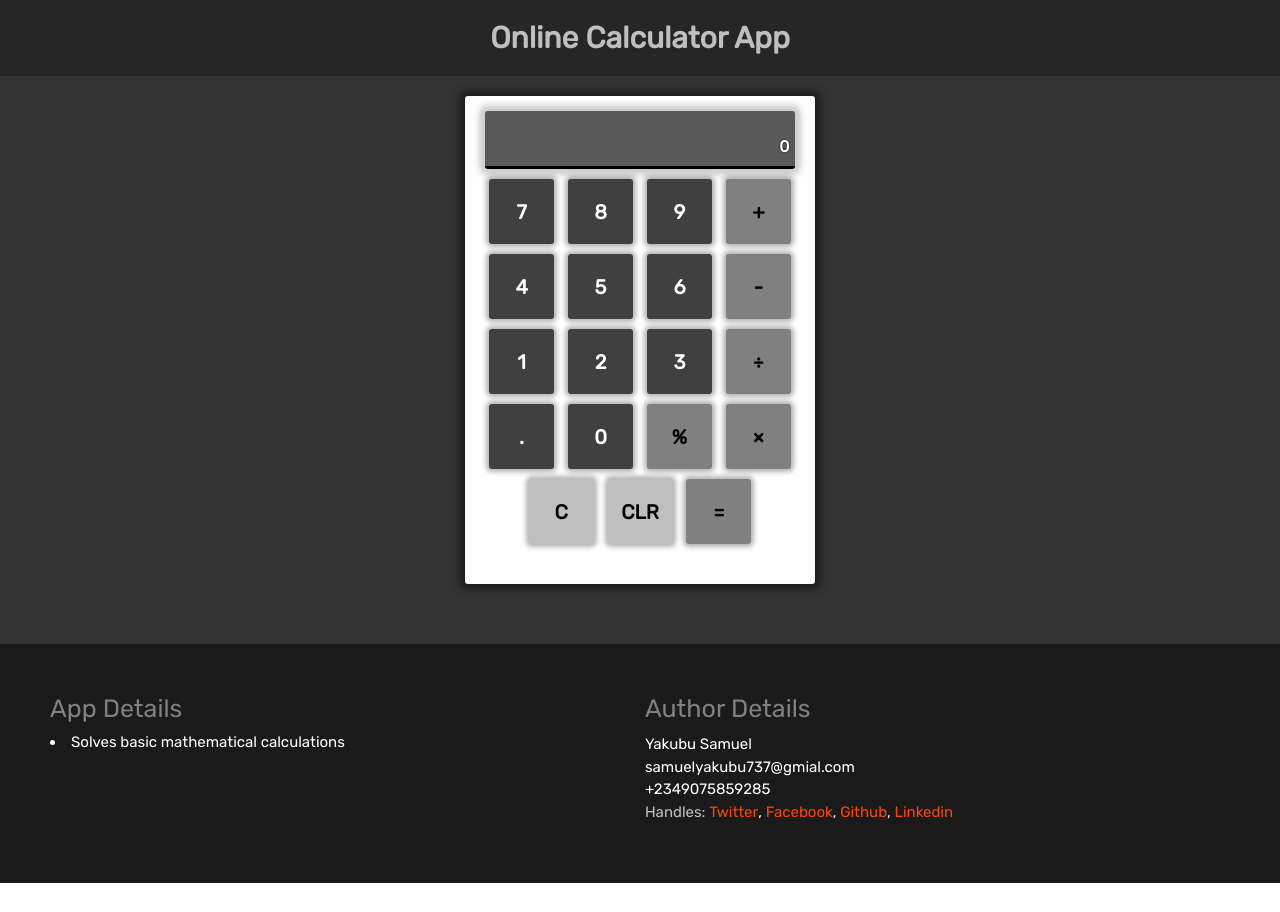
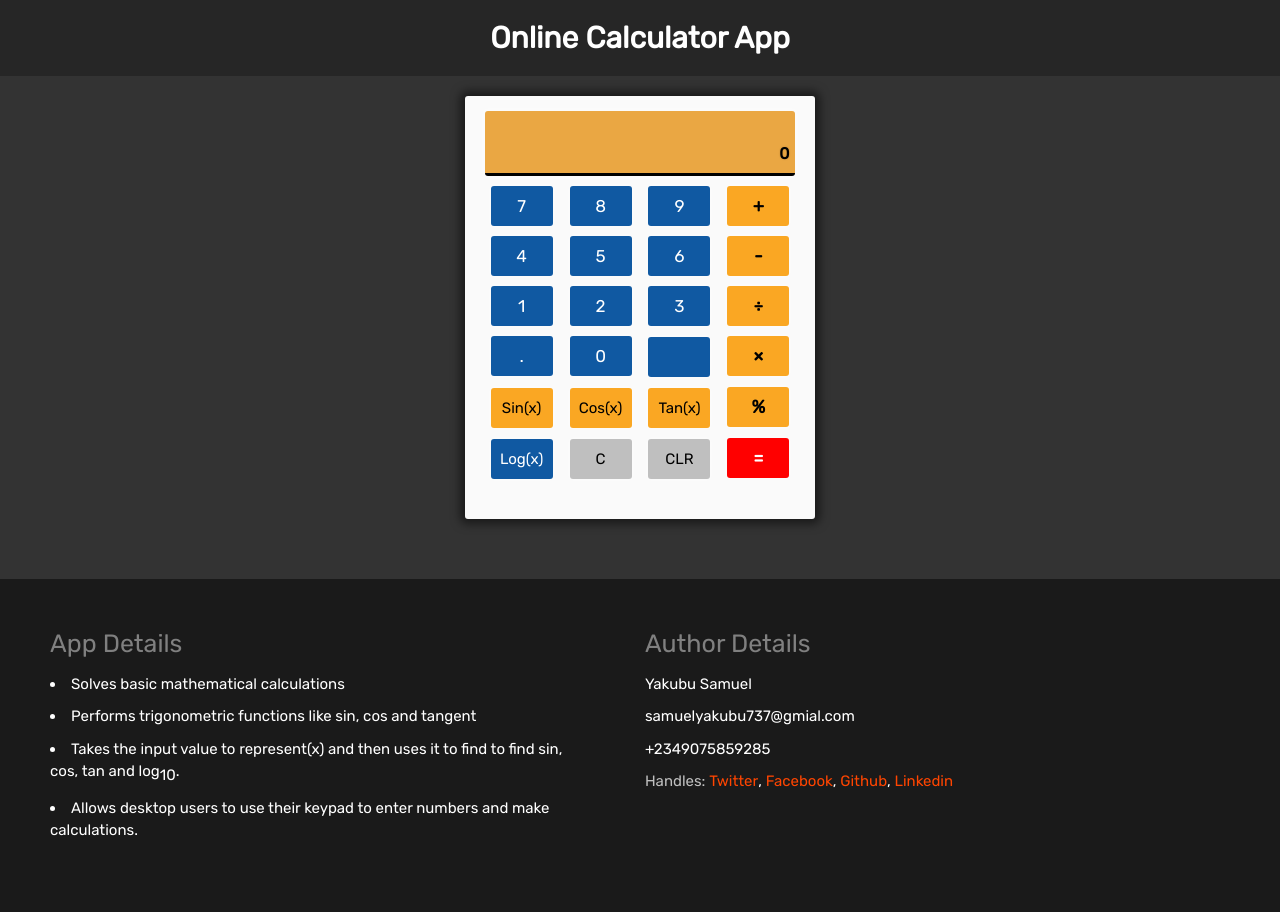
Before and after one commit to chiefcipher/online-calculator, a website: page index.html in a window 1280 px wide. Before the commit the page ends 883 px from the top, so only its background shows below. Drawn offline with Linux system fonts and the light colour scheme.

Commit message:
Made major improvements to calculator coloring, functions and layout

```diff
--- a/css/main-light.css
+++ /dev/null
@@ -1,198 +0,0 @@
-/*
-@mixin respond-minimum-small {
-    @media (max-width : 170px ) { @content ; } ;
-} */
-*,
-*::before,
-*::after {
-  margin: 0;
-  padding: 0;
-  box-sizing: border-box;
-  font-family: inherit;
-  font-size: inherit; }
-
-html {
-  font-size: 62.5%;
-  font-family: 'Rubik' , 'Roboto' , 'Montserrat'; }
-  @media (max-width: 500px) {
-    html {
-      font-size: 55%; } }
-  @media (max-width: 400px) {
-    html {
-      font-size: 50%; } }
-  @media (max-width: 300px) {
-    html {
-      font-size: 40%; } }
-  @media (max-width: 240px) {
-    html {
-      font-size: 30%; } }
-
-@font-face {
-  font-family: 'Rubik';
-  src: url("../../fonts/Rubik/static/Rubik-Regular.ttf"); }
-
-@font-face {
-  font-family: 'Montserrat';
-  src: url("../../fonts/Montserrat/Montserrat-Regular.ttf"); }
-
-@font-face {
-  font-family: 'Roboto';
-  src: url("../../fonts/Roboto/Roboto-Regular.ttf"); }
-
-.header__text {
-  font-weight: 100;
-  font-size: 3rem;
-  color: #bfbfbf; }
-
-.main {
-  font-weight: 600;
-  font-size: 2rem; }
-
-.btn--number {
-  color: #fff; }
-
-.footer {
-  color: #fff; }
-  .footer__title {
-    color: gray;
-    font-size: 2.5rem; }
-  .footer .author {
-    font-size: 1.5rem;
-    line-height: 1.5;
-    font-weight: 200;
-    word-wrap: break-word; }
-    .footer .author__socials span {
-      color: #bfbfbf; }
-  .footer ul {
-    font-size: 1.5rem; }
-  .footer a {
-    text-decoration: none; }
-
-.u-center-text {
-  text-align: center; }
-
-.btn {
-  outline: none;
-  border: none;
-  width: 6.5rem;
-  height: 6.5rem;
-  text-align: center;
-  border-radius: 3px;
-  -webkit-border-radius: 3px;
-  -moz-border-radius: 3px;
-  -ms-border-radius: 3px;
-  -o-border-radius: 3px;
-  box-shadow: 0 0 0.5rem 0.3rem rgba(0, 0, 0, 0.3);
-  transition: outline .1s linear;
-  -webkit-transition: outline .1s linear;
-  -moz-transition: outline .1s linear;
-  -ms-transition: outline .1s linear;
-  -o-transition: outline .1s linear;
-  font-weight: 600;
-  font-size: 2rem; }
-  .btn:hover {
-    outline: 0.3rem solid #000;
-    outline-offset: .3rem; }
-  .btn--number {
-    background: #404040; }
-  .btn--operator {
-    background: gray; }
-  .btn--control {
-    background: #bfbfbf; }
-
-.main {
-  width: 100%;
-  padding: 2rem  0;
-  height: fit-content;
-  background: #333333; }
-  .main__wrap {
-    width: 35rem;
-    margin: 0 auto;
-    margin-bottom: 4rem;
-    padding: 1.5rem 2rem 4rem;
-    font-size: 1.6rem;
-    background: #fff;
-    border-radius: .3rem;
-    -webkit-border-radius: .3rem;
-    -moz-border-radius: .3rem;
-    -ms-border-radius: .3rem;
-    -o-border-radius: .3rem;
-    box-shadow: 0 0 1rem 0.5rem rgba(0, 0, 0, 0.5); }
-    .main__wrap .display {
-      background: #595959;
-      text-align: right;
-      padding: 1rem .5rem;
-      border-radius: 3px;
-      -webkit-border-radius: 3px;
-      -moz-border-radius: 3px;
-      -ms-border-radius: 3px;
-      -o-border-radius: 3px;
-      margin-bottom: 1rem;
-      box-shadow: 0 0 0.6rem 0.6rem rgba(0, 0, 0, 0.2);
-      border-bottom: 0.3rem solid #000; }
-      .main__wrap .display:hover {
-        transform: scale(1) translateY(-0.3rem); }
-      .main__wrap .display__history {
-        color: #404040;
-        height: 1em; }
-      .main__wrap .display__output {
-        color: #fff;
-        text-shadow: 0 0 0.2rem black;
-        letter-spacing: .5px; }
-
-.buttons-holder {
-  width: 100%;
-  margin: 0 auto; }
-  .buttons-holder p:not(:last-child) {
-    margin-bottom: 1rem; }
-  .buttons-holder p button:not(:last-child) {
-    margin-right: 1rem; }
-
-.footer {
-  width: 100%;
-  background: #1a1a1a;
-  padding: 5rem 5rem;
-  font-size: 2rem; }
-  .footer__title {
-    margin-bottom: 1rem; }
-  .footer ul {
-    list-style-position: inside; }
-  .footer a {
-    text-decoration: none; }
-  .footer .profile-link:link,
-  .footer .profile-link:visited {
-    color: orangered;
-    font-weight: 500;
-    display: inline-block; }
-  .footer .profile-link:hover {
-    color: rgba(255, 255, 255, 0.85); }
-
-.row {
-  margin-bottom: 1rem;
-  display: block; }
-  .row .col-1-of-2 {
-    display: inline-block;
-    width: 45%;
-    vertical-align: top; }
-    .row .col-1-of-2:not(:last-child) {
-      margin-right: 5%; }
-
-.header {
-  padding: 2rem 3rem;
-  background: #262626; }
-  .header__text {
-    transition: transform  .3s linear;
-    -webkit-transition: transform  .3s linear;
-    -moz-transition: transform  .3s linear;
-    -ms-transition: transform  .3s linear;
-    -o-transition: transform  .3s linear;
-    cursor: pointer; }
-    .header__text:hover {
-      transform: translateY(-0.5rem) scale(1.1);
-      -webkit-transform: translateY(-0.5rem) scale(1.1);
-      -moz-transform: translateY(-0.5rem) scale(1.1);
-      -ms-transform: translateY(-0.5rem) scale(1.1);
-      -o-transform: translateY(-0.5rem) scale(1.1); }
-
-body {
-  overflow-x: hidden; }
--- a/index.html
+++ b/index.html
@@ -11,6 +11,7 @@
                 <link href="https://fonts.googleapis.com/css2?family=Montserrat&family=Roboto&family=Rubik&display=swap" rel="stylesheet">
                 <script src='js_scripts/mains_script.js' defer></script>
                 <script src='js_scripts/trig_functions.js' defer></script>
+                <script src='js_scripts/keyboardevents.js' defer></script>
             </head>
             <body>
                 <section class='header u-center-text'>
@@ -31,35 +32,41 @@
                         </div>
                         <div class='buttons-holder u-center-text' id="calc_buttons">
                             <p>
-                            <button id='7' class='btn btn--number'>7</button>
-                            <button id='8' class='btn btn--number '>8</button>
-                            <button id='9' class='btn btn--number '>9</button>
-                            <button id='+' class='btn btn--operator'>+</button>
+                            <button id='7' class='btn btn--number btn--number-7'>7</button>
+                            <button id='8' class='btn btn--number btn--number-8'>8</button>
+                            <button id='9' class='btn btn--number btn--number-9'>9</button>
+                            <button id='+' class='btn btn--operator btn--operator-plus'>+</button>
                             </p>
                             <p>
-                            <button id='4' class='btn btn--number'>4</button>
-                            <button id='5' class='btn btn--number '>5</button>
-                            <button id='6' class='btn btn--number '>6 </button>
-                            <button id='-' class='btn btn--operator'>-</button>
+                            <button id='4' class='btn btn--number btn--number-4'>4</button>
+                            <button id='5' class='btn btn--number btn--number-5'>5</button>
+                            <button id='6' class='btn btn--number btn--number-6'>6 </button>
+                            <button id='-' class='btn btn--operator btn--operator-minus'>-</button>
                             </p>
                             <p>
-                            <button id='1' class='btn btn--number '>1</button>
-                            <button id='2' class='btn btn--number '>2 </button>
-                            <button id='3' class='btn btn--number'>3</button>
-                            <button id='/' class='btn btn--operator'>&#247</button>
+                            <button id='1' class='btn btn--number btn--number-1'>1</button>
+                            <button id='2' class='btn btn--number btn--number-2'>2 </button>
+                            <button id='3' class='btn btn--number btn--number-3'>3</button>
+                            <button id='/' class='btn btn--operator btn--operator-divide'>&#247</button>
                             </p>
                             <p>
-                            <button id='.' class='btn btn--number'>. </button>
-                            <button id='0' class='btn btn--number '>0</button>
-                            <button id='%' class='btn btn--operator'>%</button>
-                            <button id='*' class='btn btn--operator'>&times</button>
+                            <button id='.' class='btn btn--number btn--number-period'>. </button>
+                            <button id='0' class='btn btn--number btn--number-0'>0</button>
+                            <button id='shift' class='btn btn--shift '> &nbsp;</button>
+                            <button id='*' class='btn btn--operator btn--operator-times'>&times</button>
                             </p>
-
                             <p>
-                            <button id='power' class='btn btn--control'>C</button>
-                            <button id='clr' class='btn btn--control'>CLR </button>
-                            <button id='=' class='btn btn--operator'>=</button>
+                                <button id='sin' class='btn btn--trig' > Sin(x) </button>
+                                <button id='cos' class='btn btn--trig' > Cos(x) </button>
+                                <button id='tan' class='btn btn--trig' > Tan(x) </button>
+                                <button id='%' class='btn btn--operator btn--operator-modulus'>%</button>
                             </p>
+                            <p>
+                            <button id='log' class='btn btn--log' > Log(x) </button>
+                            <button id='power' class='btn btn--control btn--control-power'>C</button>
+                            <button id='clr' class='btn btn--control btn--control-clear '>CLR </button>
+                            <button id='=' class='btn btn--operator btn--operator-equal'>=</button>
+                        </p>
 
                         </div>
                 </div>
@@ -70,6 +77,9 @@
                             <div class="footer__title"> App Details </div>
                             <ul>
                                 <li>Solves basic mathematical calculations</li>
+                                <li>Performs trigonometric functions like sin, cos and tangent</li>
+                                <li>Takes the input value to represent(x) and then uses it to find to find sin, cos, tan and log<sub>10</sub>.</li>
+                                <li>Allows desktop users to use their keypad to enter numbers and make calculations.</li>
                             </ul>
                         </div>
                         <div class="col-1-of-2">
--- a/js_scripts/mains_script.js
+++ b/js_scripts/mains_script.js
@@ -1,4 +1,3 @@
-//fix zero bug by checking the numbers section and the formatter you used (new Intl.NumberFormat) ;
 
 
 let output = document.querySelector("#output");
--- a/package.json
+++ b/package.json
@@ -4,7 +4,7 @@
   "description": "",
   "main": "index.js",
   "scripts": {
-    "convert:sass": "node-sass sass/main.scss css/main.css -w"
+    "convert:sass": "node-sass sass/main.scss css/main.css "
   },
   "author": "",
   "license": "ISC",
--- a/sass/base/_typography.scss
+++ b/sass/base/_typography.scss
@@ -1,4 +1,7 @@
-/* @font-face {
+//?REMEMBER TO COMMENT FONT FACE BEFORE PUSHING TO GITHUB
+
+
+@font-face {
     font-family : 'Rubik' ;
     src : url('../../fonts/Rubik/static/Rubik-Regular.ttf') ;
 }
@@ -12,29 +15,75 @@
     font-family : 'Roboto';
     src : url('../../fonts/Roboto/Roboto-Regular.ttf') ;
 }
- */
+
 .header {
 
 
     &__text {
         font-weight : 100 ;
         font-size : 3rem ;
-        color : $dark-grey-6 ;
+        color : #fff ;
     }
 }
 
 .main {
     font-weight : 600 ;
     font-size : 2rem ;
+
+
+    &__wrap .display {
+
+
+    &__history {
+        color : $white;
+        font-size : 1.5rem ;
+        letter-spacing: .3px ;
+        font-weight : 400 ;
+    }
+
+    &__output {
+        color : $black ;
+        letter-spacing: .5px ;
+        text-shadow : 0 0 .2rem  rgba($black , .2) ;
+
+
+    }
 }
 
+}
 
 .btn {
+    font-weight: 500 ;
+    font-size: 1.5rem ;
 
-    &--number {
+
+    &--number{
+        color : $white ;
+        font-size : 1.7rem ;
+    }
+
+    &--operator {
+        font-size : 1.8rem ;
+        font-weight : 900 ;
+
+        &-equal {
+            color : $white ;
+        }
+   }
+
+
+    &--number , &--trig , &--log , &--control{
+        font-weight : 500 ;
+    }
+
+    &--log {
         color : $white ;
     }
+    &--shift {
+    }
+
 }
+
 
 
 .footer {
@@ -53,6 +102,7 @@
         word-wrap: break-word ;
 
 
+
         &__socials {
 
             span {
@@ -63,6 +113,7 @@
 
     ul {
         font-size : 1.5rem ;
+        line-height : 1.5 ;
 
     }
 
--- a/sass/component/_btn.scss
+++ b/sass/component/_btn.scss
@@ -2,47 +2,67 @@
 .btn {
     outline: none ;
     border: none ;
-    width: 6.5rem ;
-    height: 6.5rem;
+    width: 6.2rem ;
+    height: 4rem;
     text-align: center ;
     border-radius: $border-radius-medium ;
     -webkit-border-radius: $border-radius-medium ;
     -moz-border-radius: $border-radius-medium ;
     -ms-border-radius: $border-radius-medium ;
     -o-border-radius: $border-radius-medium ;
-    box-shadow: 0 0 .5rem .3rem rgba($black, .3) ;
+    box-shadow: 0 0 .3rem .3rem rgba($white ,.2) ;
     transition: outline .1s linear ;
+
+
+
     -webkit-transition: outline .1s linear ;
     -moz-transition: outline .1s linear ;
     -ms-transition: outline .1s linear ;
     -o-transition: outline .1s linear ;
-    font-weight: 600 ;
-    font-size: 2rem ;
+
+/*
+    REMOVED THIS HOVER EFFECT
+    PREFERRED THAT OF EMPHASIZING THE BUTTONS BACKGROUND COLOR
+&:hover {
+        outline : .3rem solid $black ;
+        outline-offset: .2rem ;
+    } */
 
 
-    &:hover {
-        outline : .3rem solid $black ;
-        outline-offset: .3rem ;
+
+    &--number , &--log, &--shift {
+        background : $btn-primary-color-changed ;
+        &:hover {
+             background: darken($color: $btn-primary-color-changed, $amount: 10%)
+        }
+    }
+/*
+    &--operator {
+        background :  darken($color: $carton, $amount : 5%) ;
+        } */
+
+    &--control {
+        background :  $dark-grey-6 ;
+
+    }
+
+    &--trig , &--operator {
+        background :  darken($color: $carton, $amount : 5%) ;
 
 
+        &:hover {
+            background : darken($color: $carton , $amount: 15% )
+        }
+    }
+
+    &--operator-equal {
+        background : $red ;
+
+        &:hover {
+            background : hsl(0, 86%, 50%) ;
+        }
 
     }
 
 
-
-    &--number{
-        background : $dark-grey-3 ;
-    }
-
-    &--operator {
-        background :  $dark-grey-5 ;
-
-    }
-
-    &--control {
-        background :  $dark-grey-6 ;
-
-
-    }
-
 }
--- a/sass/layout/_calculator-body.scss
+++ b/sass/layout/_calculator-body.scss
@@ -11,7 +11,7 @@
         margin-bottom : 4rem ;
         padding: 1.5rem 2rem 4rem ;
         font-size: 1.6rem ;
-        background: $white ;
+        background: rgb(250, 250, 250);
         border-radius: .3rem ;
         -webkit-border-radius: .3rem ;
         -moz-border-radius: .3rem ;
@@ -21,10 +21,9 @@
         box-shadow : 0 0 1rem .5rem rgba($black , .5) ;
 
 
-
-
         & .display {
-            background: $dark-grey-4 ;
+            width : 100% ;
+            background: darken($color: $sunray, $amount : 8% ) ;
             text-align: right ;
             padding: 1rem .5rem ;
             border-radius: $border-radius-medium ;
@@ -33,23 +32,19 @@
             -ms-border-radius: $border-radius-medium ;
             -o-border-radius: $border-radius-medium ;
             margin-bottom  : 1rem ;
-            box-shadow : 0 0 .6rem .6rem rgba($black , .2);
+            box-shadow : 0 0 .6rem .6rem rgba($white, .2);
             border-bottom : .3rem solid $black ;
 
 
-            &:hover {
-                transform : scale(1) translateY(-.3rem);
-            }
+
 
             &__history {
-                color : $dark-grey-3 ;
                 height : 1em ;
+                margin-bottom : .5em ;
+
             }
 
             &__output {
-                color : $white ;
-                text-shadow : 0 0 .2rem  rgba($black , 1) ;
-                letter-spacing: .5px ;
 
             }
         }
@@ -71,8 +66,9 @@
 
         button {
             &:not(:last-child) {
-                margin-right  : 1rem ;
+                margin-right  : 1.3rem ;
             }
+
 
     }
 
--- a/sass/layout/_footer.scss
+++ b/sass/layout/_footer.scss
@@ -6,13 +6,24 @@
 
 
     &__title {
-        margin-bottom : 1rem ;
+        margin-bottom : 1.5rem ;
     }
+    .author {
 
+
+        & > * {
+            margin-bottom : 1rem ;
+        }
+
+    }
 
 
     ul {
         list-style-position: inside;
+
+        li {
+            margin-bottom : 1rem;
+        }
 
     }
 
--- a/sass/main.scss
+++ b/sass/main.scss
@@ -1,7 +1,6 @@
 @import "abstract/functions" ;
 @import "abstract/mixins" ;
 @import "abstract/variables" ;
-
 
 
 @import "base/reset" ;
```
Also changed, not shown: js_scripts/keyboardevents.js (added, +39 -0 lines), js_scripts/trig_functions.js (+32 -5 lines), sass/abstract/_mixins.scss (+12 -5 lines), sass/abstract/_variables.scss (+15 -1 lines), sass/base/_reset.scss (+18 -9 lines), css/main.css.
